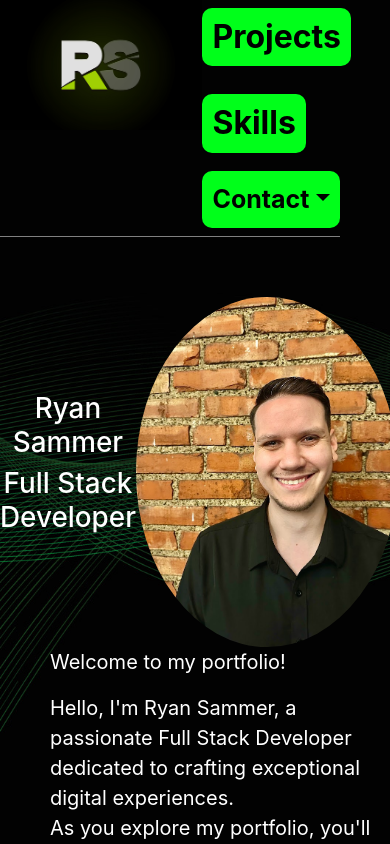
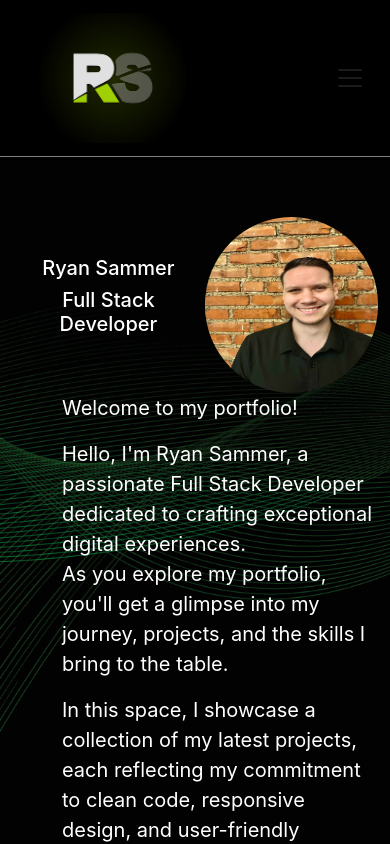
Before and after one commit to rsammer07/Portfolio, a React (Create React App) app: page / in a window 390 px wide. Shown: the top 844 px of the page. Built offline with nearby package versions, Linux system fonts and the light colour scheme.

Commit message:
Added basic responsive design nav using bootstrap

```diff
--- a/src/App.css
+++ b/src/App.css
@@ -4,12 +4,17 @@
   background-size: cover;
 }
 
+@media screen and (max-width: 700px) {
+  .homepage * {
+    font-size: 100%;
+  }
+}
+
 header {
-  display: flex;
   justify-content: space-between;
-  margin-right: 50px;
   color: white;
   border-bottom: 1px solid grey;
+  background-color: black;
 }
 
 .text-link {
@@ -69,10 +74,12 @@ footer {
 }
 
 .portrait {
-  width: 300px;
-  height: 350px;
+  max-width: 300px;
+  max-height: 350px;
   border-radius: 50%;
   margin-top: 10px;
+  width: 45vw;
+  height: 45vw;
 }
 
 .about-me {
--- a/src/App.js
+++ b/src/App.js
@@ -5,15 +5,7 @@ import Projects from './Projects';
 import Skills from './Skills';
 import Intro from './Intro';
 import BasicButtonExample from './DropDownButton';
-
-
-// const NavUnlisted = styled.ul`
-//   text-decoration: none;
-//   `;
-
-const linkStyle = {
-  textDecoration: 'none'
-}
+import NavBarComponent from './NavBarComponent';
 
 
 function App() {
@@ -30,17 +22,12 @@ function App() {
     <div className="App">
       <header>
         {/* <NavUnlisted /> */}
-        <Link to="/"><img className='logo' src={require('./Images/logo.jpg')} alt="logo"/></Link>
-        <nav className="navbar">
-        <NavLink activeclassname="active" to="/projects" style={linkStyle}><h3 className="text-link">Projects</h3></NavLink>
-        <NavLink activeclassname="active" to="/skills" style={linkStyle}><h3 className="text-link">Skills</h3></NavLink>
-        <div className='collapsible'>
-          <BasicButtonExample />
-        </div>
-        </nav>
+        <NavBarComponent />
       </header>
       <main>
-        {routes}
+        <div class="container">
+          {routes}
+        </div>
       </main>
       <footer>
       <p>© 2024 Ryan Sammer</p>
--- a/src/DropDownButton.css
+++ b/src/DropDownButton.css
@@ -1,5 +1,5 @@
-#dropdown-basic-button{
-    color: rgb(0, 0, 0);
+#dropdown-basic-button, .btn-custom, .btn-custom a {
+  color: rgb(0, 0, 0);
   text-decoration: none !important;
   padding: 10px 0;
   padding-left: 10px;
@@ -12,8 +12,14 @@
   border: none;
 }
 
-#dropdown-basic-button:hover {
+#dropdown-basic-button:hover,  .btn-custom:hover, .btn-custom a:hover {
   color: rgb(0, 255, 26);
   background-color: rgb(0, 0, 0);
   border: none;
 }
+
+@media screen and (max-width: 700px) {
+  .navbar-nav {
+    flex-direction: row;
+  }
+}
--- a/src/Intro.js
+++ b/src/Intro.js
@@ -2,7 +2,7 @@ import "./App.css";
 
 const Intro = () => {
     return (
-        <div>
+        <div class="homepage">
             <div className='introduction'>
                 <div className='title'>
                     <h1>Ryan Sammer</h1>
--- /dev/null
+++ b/src/NavBarComponent.js
@@ -0,0 +1,30 @@
+import Container from 'react-bootstrap/Container';
+import Nav from 'react-bootstrap/Nav';
+import Navbar from 'react-bootstrap/Navbar';
+import { NavLink, Link, Route, Routes } from 'react-router-dom';
+import BasicButtonExample from './DropDownButton';
+
+
+function CollapsibleExample() {
+  return (
+    <Navbar collapseOnSelect expand="lg" className="">
+      <Container>
+        <Navbar.Brand href="#"> <Link to="/"><img className='logo' src={require('./Images/logo.jpg')} alt="logo"/></Link></Navbar.Brand>
+        <Navbar.Toggle aria-controls="responsive-navbar-nav" />
+        <Navbar.Collapse id="responsive-navbar-nav" >
+          <Nav className="justify-content-end flex-grow-1 pe-3">
+            <NavLink className="mx-1"  to="/projects"><button class="btn-custom"> Projects </button></NavLink>
+            <NavLink className="mx-1" to="/skills"> <button class="btn-custom"> Skills </button> </NavLink>
+            <NavLink className="mx-1">
+            <div className='collapsible'>
+                <BasicButtonExample />
+            </div>
+            </NavLink>
+          </Nav>
+        </Navbar.Collapse>
+      </Container>
+    </Navbar>
+  );
+}
+
+export default CollapsibleExample;
```
